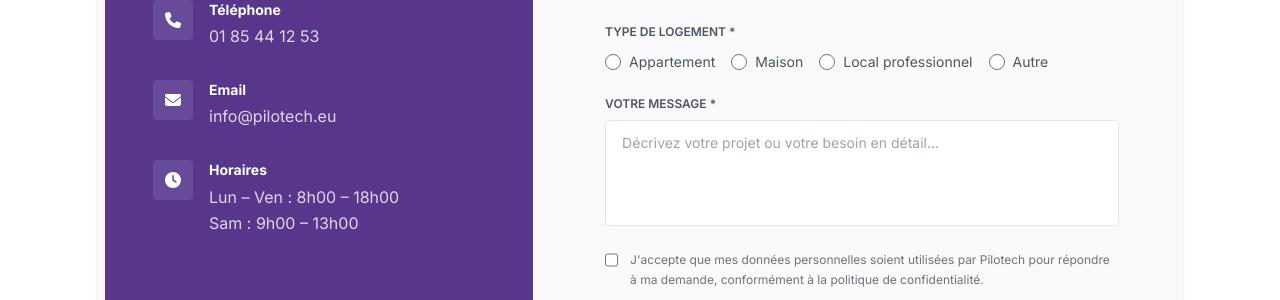
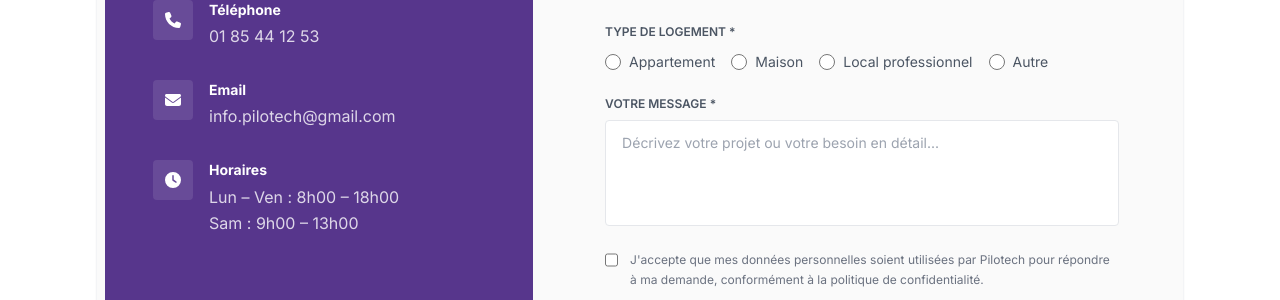
Before and after one commit to joanacodes/pilotech-vmi, a Jekyll site: the page pro-1000.html, which Jekyll copies as it is, in a window 1280 px wide and 900 px high, scrolled down 6407 px. Shown: the part 154-454 px from the top of the window. Built offline with Jekyll 4.4.1, drawn with Linux system fonts in a browser that asks for light colours; nearby versions of some CDN libraries.

Commit message:
Update pro-1000.html

```diff
--- a/pro-1000.html
+++ b/pro-1000.html
@@ -188,7 +188,7 @@
 <i class="fa-solid fa-phone mr-2 text-gray-400"></i> 01 85 44 12 53
           </a>
 <span class="text-gray-300">|</span>
-<a class="hover:text-brand transition flex items-center" href="mailto:info@pilotech.eu">
+<a class="hover:text-brand transition flex items-center" href="mailto:info.pilotech@gmail.com">
 <i class="fa-solid fa-paper-plane mr-2 text-gray-400"></i> info.pilotech@gmail.com
           </a>
 <span class="text-gray-300">|</span>
@@ -944,7 +944,7 @@
 <div class="w-10 h-10 bg-white/10 rounded flex items-center justify-center mr-4 shrink-0">
 <i class="fa-solid fa-envelope"></i></div>
 <div>
-<h4 class="font-bold text-sm mb-1">Email</h4><a class="text-white/80 hover:text-white transition text-base" href="mailto:info.pilotech@gmail.com" id="ijhj2j">info@pilotech.eu</a>
+<h4 class="font-bold text-sm mb-1">Email</h4><a class="text-white/80 hover:text-white transition text-base" href="mailto:info.pilotech@gmail.com" id="ijhj2j">info.pilotech@gmail.com</a>
 </div>
 </div><!-- Hours -->
 <div class="flex items-start">
```
